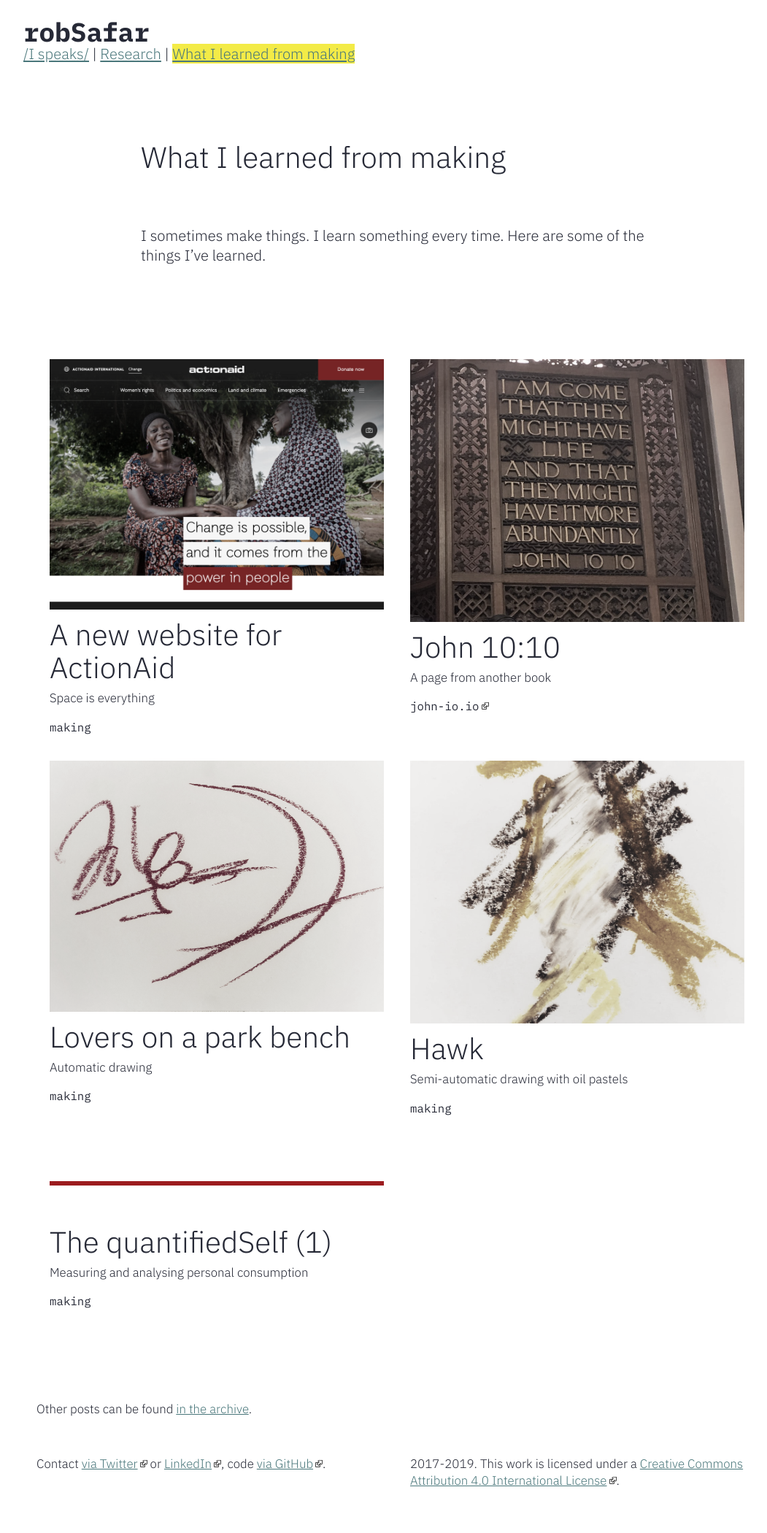
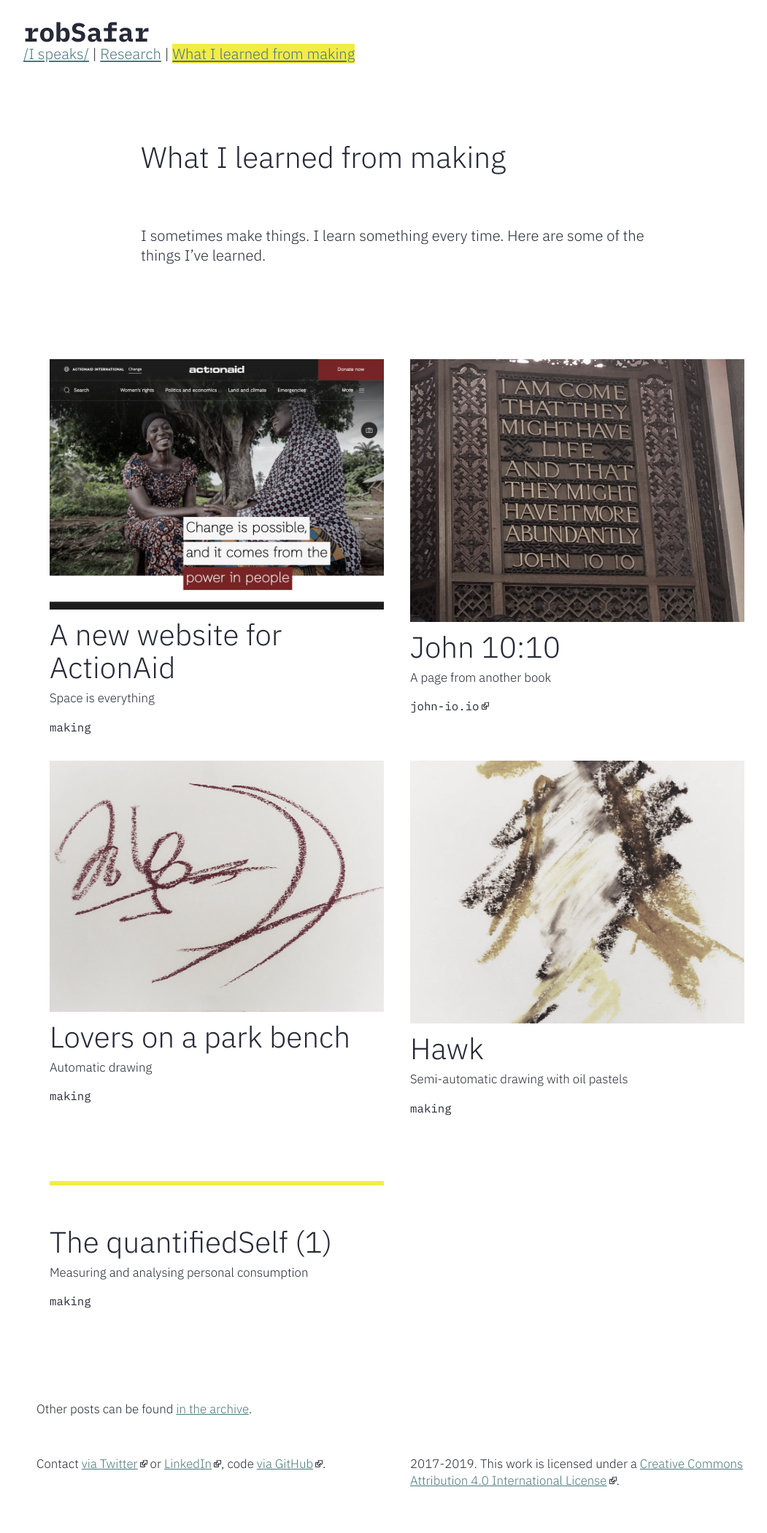
Before and after one commit to whereof-thereof/NotReally, a Jekyll site: the page built from what-i-learned-from-making.md, in a window 1280 px wide. Shown: the whole page at 73% size, without its empty margins (96-1147 px from the left). Built offline with Jekyll 4.4.1, drawn with Linux system fonts in a browser that asks for light colours.

Commit message:
Card hr & externalLink colours

```diff
--- a/_data/picture.yml
+++ /dev/null
@@ -1,3 +0,0 @@
-markup_presets:
-  default:
-    formats: [webp, original]
--- a/_sass/_layout.scss
+++ b/_sass/_layout.scss
@@ -66,7 +66,7 @@ ul.cards li img:hover {
     filter: grayscale(0);
 }
 ul.cards li hr {
-    background: $spice-colour;
+    background: $select-colour;
     border: none;
     height: 6px;
 }
```
Also changed, not shown: _sass/_base.scss (line endings or trailing spaces).
